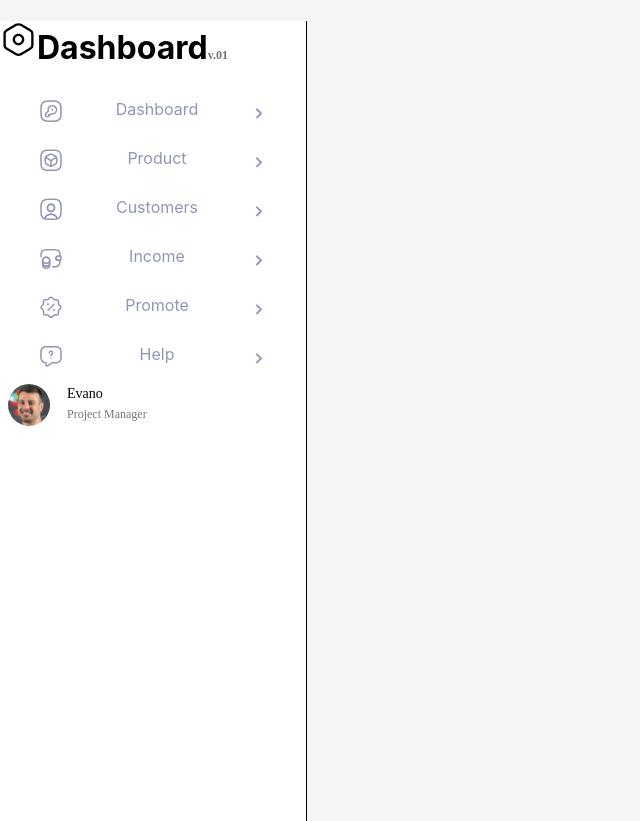
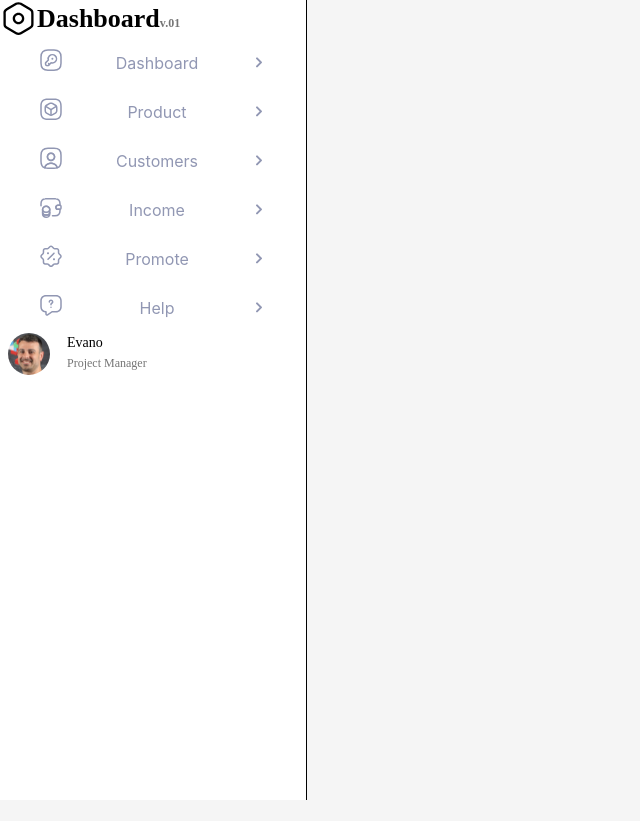
Before and after one commit to iluxa2003/crm-dashboard, a React (Create React App) app: page / in a window 1280 px wide. Shown: the top 821 px of the page, without its empty margins (0-640 px from the left). After the commit the page ends 800 px from the top, so only its background shows below. Built offline with nearby package versions, Linux system fonts and the light colour scheme.

Commit message:
starting on middle part

```diff
--- a/package.json
+++ b/package.json
@@ -7,6 +7,7 @@
     "@testing-library/jest-dom": "^5.17.0",
     "@testing-library/react": "^13.4.0",
     "@testing-library/user-event": "^13.5.0",
+    "normalize.css": "^8.0.1",
     "react": "^18.3.1",
     "react-dom": "^18.3.1",
     "react-scripts": "5.0.1",
--- a/src/App.css
+++ b/src/App.css
@@ -12,5 +12,6 @@ body{
 }
 
 .container{
+    height: 100vh;
     width: 1440px;
 }
--- a/src/App.js
+++ b/src/App.js
@@ -1,12 +1,14 @@
 import React from 'react';
 import LeftMenu from './components/leftMenu/leftMenu';
 import './App.css';
+import MiddleList from './components/middleList/MiddleList';
 
 function App() {
   return (
     <div>
       <main className="container">
         <LeftMenu />
+        <MiddleList />
       </main>
     </div>
   );
--- a/src/components/leftMenu/ListComponent.module.scss
+++ b/src/components/leftMenu/ListComponent.module.scss
@@ -1,7 +1,9 @@
 .root {
   padding: 10px 11px;
   display: flex;
+  flex-direction: row;
   justify-content: space-between;
+  align-items: center;
   color: #9197b3;
   border-radius: 7px;
   :hover {
--- a/src/components/leftMenu/leftMenu.jsx
+++ b/src/components/leftMenu/leftMenu.jsx
@@ -13,10 +13,11 @@ import ListComponent from './ListComponent';
 const LeftMenu = () => {
   return (
     <div className={style.root}>
-      <h1>
+      <h1 className={style.logo}>
         <img src={logo} alt="" />
-        Dashboard
-        <span className={style.s_text}>v.01</span>
+        <span>
+          Dashboard<span className={style.s_text}>v.01</span>
+        </span>
       </h1>
       <ul className={style.root_list}>
         <ListComponent image={key} text={'Dashboard'} />
--- a/src/components/leftMenu/leftMenu.module.scss
+++ b/src/components/leftMenu/leftMenu.module.scss
@@ -1,10 +1,22 @@
 .root {
+  // display: flex;
+  // flex-direction: column;
+  // justify-content: space-around;
+
   background-color: #fff;
   max-width: 306px;
 
   min-height: 100vh;
   height: 100%;
   border-right: 1px solid #000;
+}
+
+.logo {
+  display: flex;
+  align-items: center;
+  margin: 0;
+  font-family: Poppins;
+  font-size: 26px;
 }
 
 .root_list {
--- /dev/null
+++ b/src/components/middleList/MiddleList.jsx
@@ -0,0 +1,8 @@
+import React from 'react';
+import style from './MiddleList.module.scss';
+
+const MiddleList = ({ list = [] }) => {
+  return <div className={style.root}></div>;
+};
+
+export default MiddleList;
```
Also changed, not shown: src/components/middleList/LIstComponent.jsx (added, +15 -0 lines), src/components/middleList/Status.jsx (added, +8 -0 lines), src/components/middleList/ListComponent.scss (added), src/components/middleList/MiddleList.module.scss (added), src/components/middleList/Status,module.scss (added), 1 other file (tests, documents, lock files or other folders).
